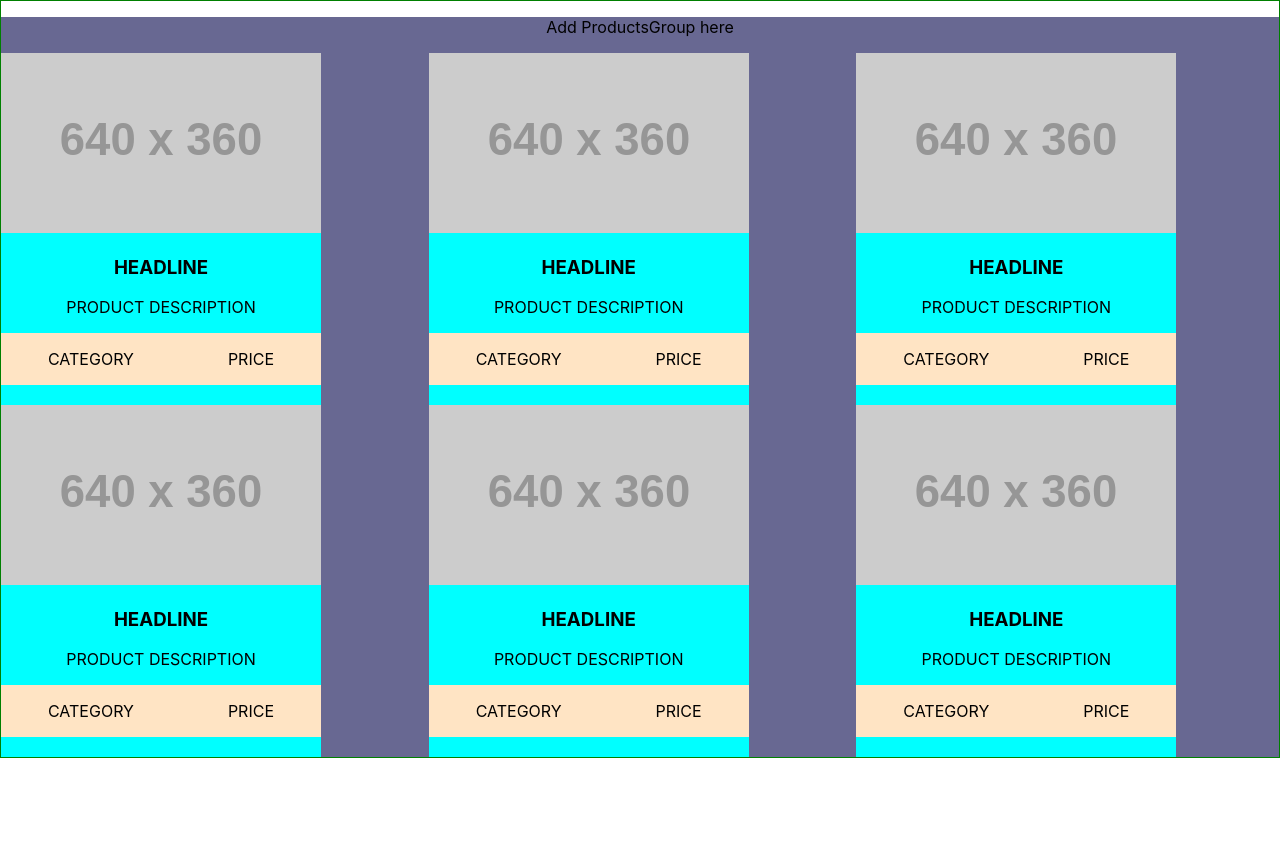
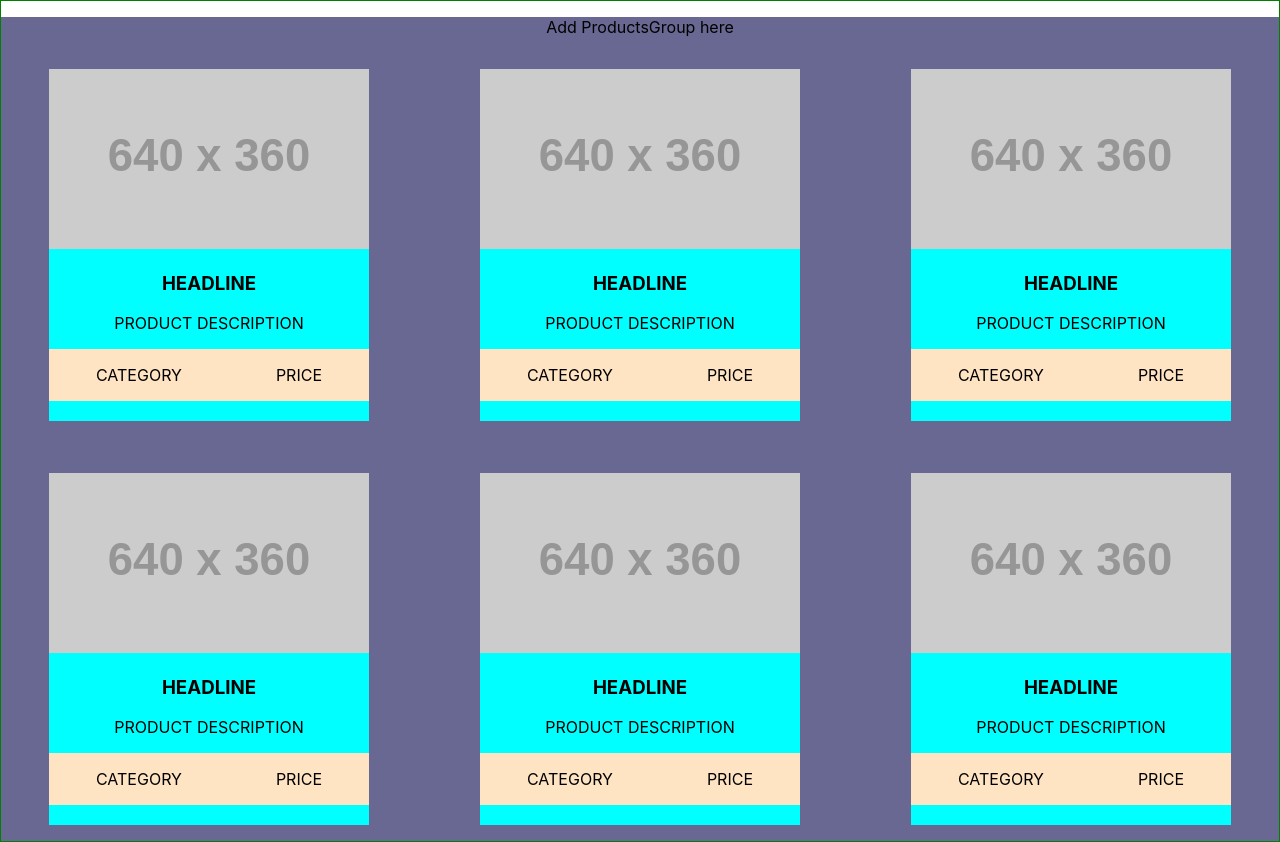
Before and after one commit to nicfheorais/10-jun-2022-scott-troy-julija-sinead, a React (Create React App) app: page / in a window 1280 px wide. Before the commit the page ends 800 px from the top, so only its background shows below. Built offline with nearby package versions, Linux system fonts and the light colour scheme.

Commit message:
fixed the grid layout for the products

```diff
--- a/src/components/Product/Product.module.css
+++ b/src/components/Product/Product.module.css
@@ -2,6 +2,7 @@
     background-color: aqua;
     width: 20em;
     height: 22em;
+    margin: 1em;
 }
 
 .productImage {
--- a/src/components/ProductsGroup/ProductsGroup.module.css
+++ b/src/components/ProductsGroup/ProductsGroup.module.css
@@ -6,6 +6,8 @@
     display: grid;
     grid-template-columns: repeat(3, 1fr);
     grid-template-rows: 1fr;
-    grid-column-gap: 5px;
-    grid-row-gap: 0px;
+    grid-column-gap: 15px;
+    grid-row-gap: 20px;
+    justify-items: center;
+    align-items: center;
 }
```
